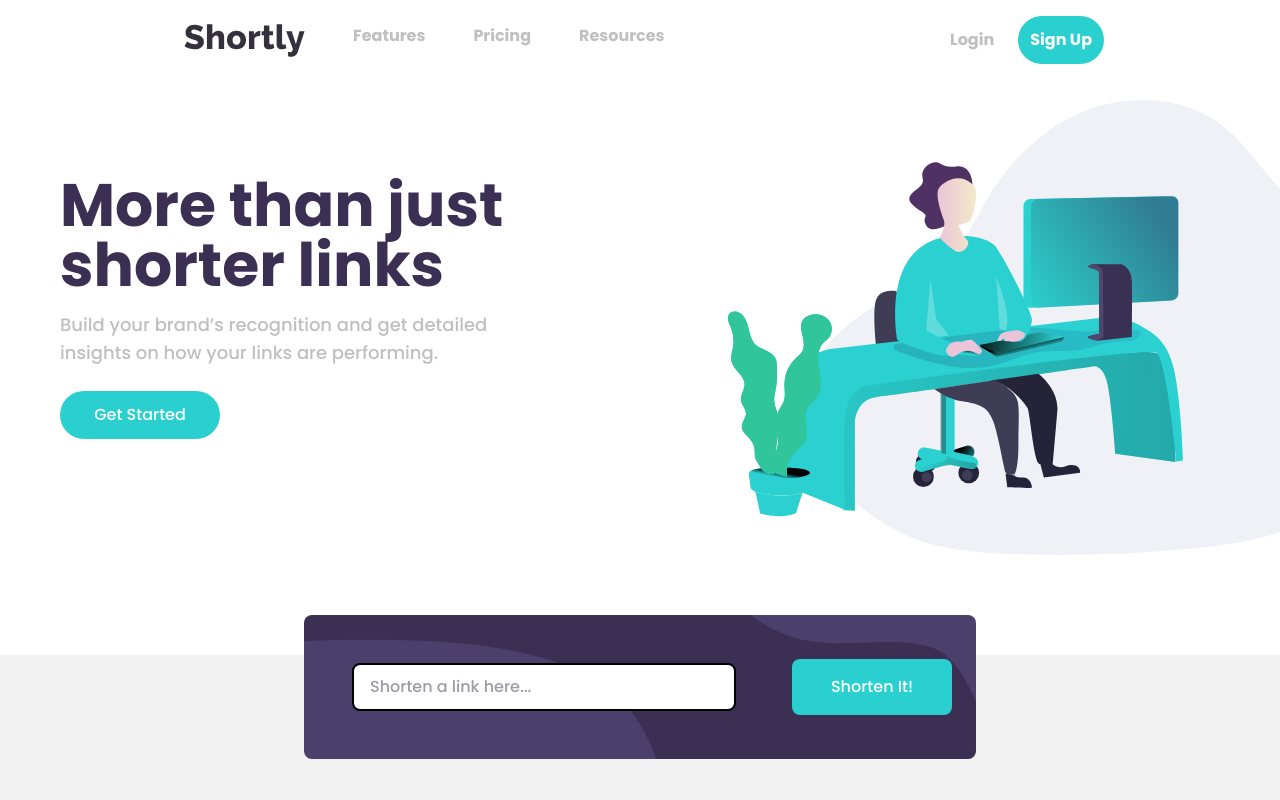
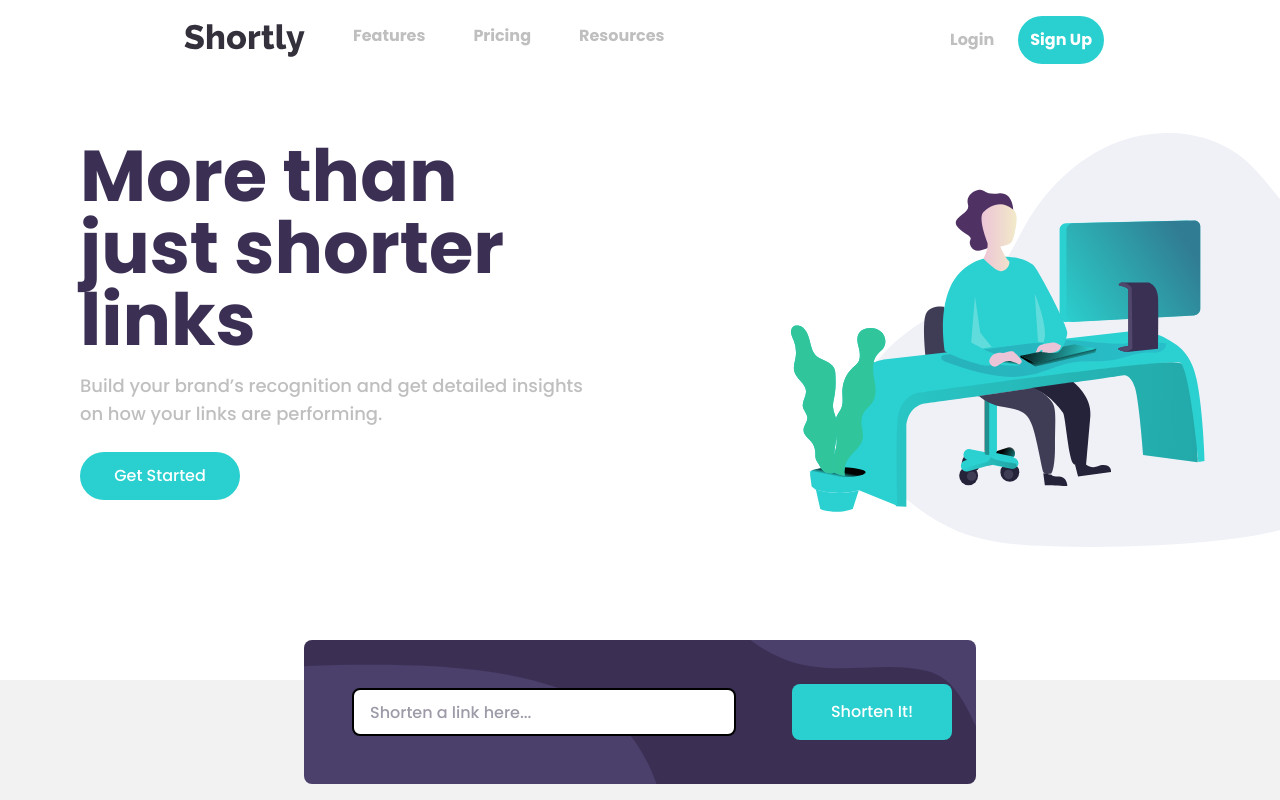
Before and after one commit to botirk38/url-shortening-api-master, a React (Vite) app in the folder url-shortening-api-landing-page/: page / in a window 1280 px wide. Built offline with nearby package versions, Linux system fonts and the light colour scheme.

Commit message:
commit styling

```diff
--- a/url-shortening-api-landing-page/src/components/Hero.jsx
+++ b/url-shortening-api-landing-page/src/components/Hero.jsx
@@ -19,9 +19,9 @@ function Hero({setLinkData}) {
                     <img src={heroImg} alt="Illustration of a person working on a computer" className="ml-20 object-cover w-full lg:ml-40"/>
                 </picture>
 
-                <div className="flex flex-col justify-center items-center text-center mb-10 p-3 sm:items-start sm:text-start lg:p-10">
+                <div className="flex flex-col justify-center items-center text-center mb-10 p-3 sm:items-start sm:text-start lg:p-10 lg:ml-5">
 
-                <h1 className="text-4xl font-bold text-primary-dark-violet mb-4 lg:text-6xl">More than just shorter links</h1>
+                <h1 className="text-4xl font-bold text-primary-dark-violet mb-4 lg:text-7xl">More than just shorter links</h1>
                 <p className='text-base lg:text-lg font-normal text-neutral-gray'>Build your brand’s recognition and get detailed insights on how your links are performing.</p>
                 <button className="bg-primary-cyan rounded-3xl p-2 mt-6 w-40 text-white lg:p-3">Get Started</button>
                 </div>
```
